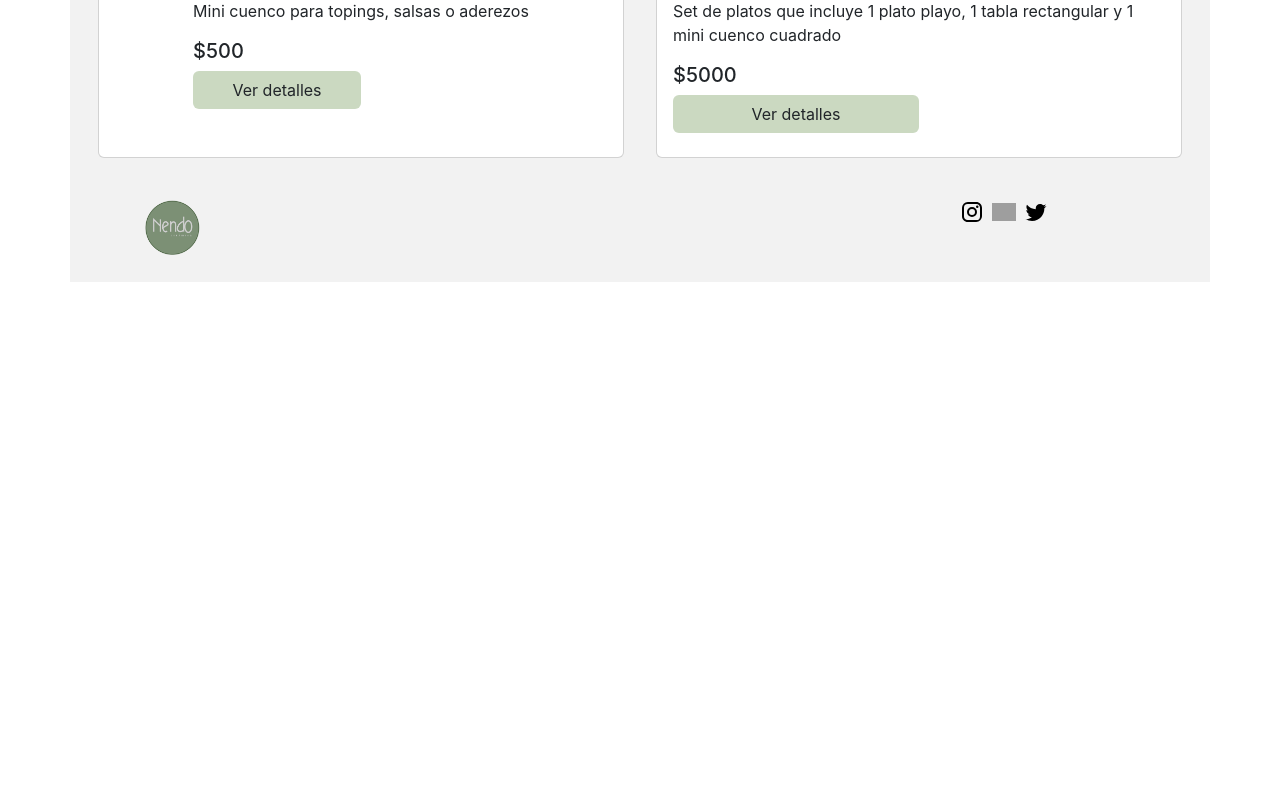
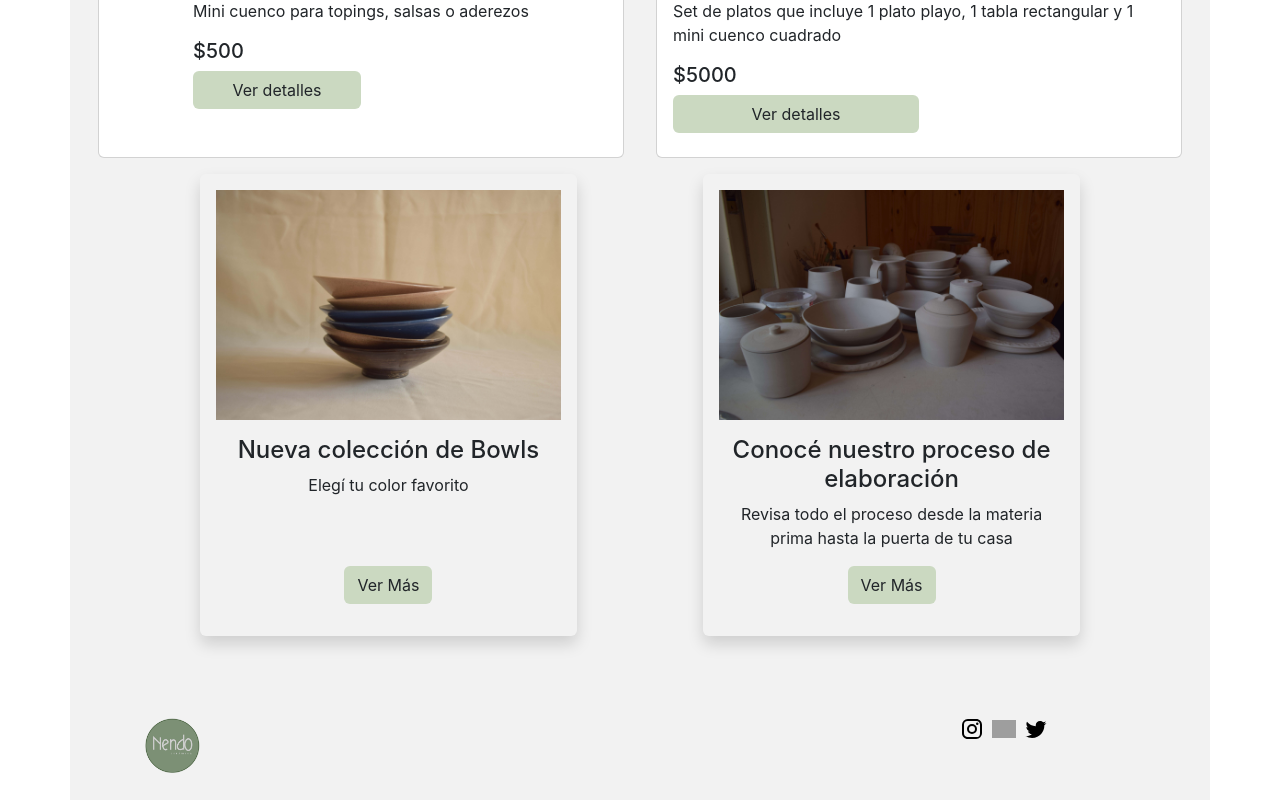
Before and after one commit to jplarussa/NendoCeramica-React, a React (Create React App) app: page / in a window 1280 px wide. Shown: the part 1140-1940 px from the top of the page. Before the commit the page ends 1422 px from the top, so only its background shows below. Built offline with nearby package versions, Linux system fonts and the light colour scheme; grey boxes are pictures that could not be loaded; a small style sheet from the web is missing.

Commit message:
PreEntrega2+LaRussa

```diff
--- a/src/App.js
+++ b/src/App.js
@@ -17,8 +17,8 @@ function App() {
         <Route path="/item/" element={<ItemListContainer />} />
         <Route path="/item/:id" element={<ItemDetailContainer />} />
         <Route path="*" element={<Error404 />} />
-{/*         <Route exact path="/banners" element={<Banners />} /> */}
       </Routes>
+      <Banners></Banners>
       <Footer />
     </BrowserRouter>
   );
--- a/src/components/Banners.jsx
+++ b/src/components/Banners.jsx
@@ -3,9 +3,9 @@ import { Link } from "react-router-dom";
 
 const Banners = () => {
     return (
-    <div className="container">
-        <div className="row gx-3 mb-5">
-            <div className="col-md-6 text-center shadow p-3 rounded">
+    <div className="container bg-nendo pb-2">
+        <div className="row gx-3 mb-5 justify-content-evenly">
+            <div className="col-md-4 text-center shadow p-3 rounded">
                 <div className="d-flex flex-column h-100">
                 <p><img src="/images/DSC_0029.jpg" alt="Bowls" className="img-fluid" /></p>
                     <h4>Nueva colección de Bowls</h4>
@@ -13,7 +13,7 @@ const Banners = () => {
                     <p className="mt-auto"><Link to="#" target="_blank" className="btn bg-nendo-light">Ver Más</Link></p>
                 </div>
             </div>
-            <div className="col-md-6 text-center shadow p-3 rounded">
+            <div className="col-md-4 text-center shadow p-3 rounded">
                 <div className="d-flex flex-column h-100">
                 <p><img src="/images/DSC_0006.jpg" alt="Preparación" className="img-fluid" /></p>
                     <h4>Conocé nuestro proceso de elaboración</h4>
--- a/src/components/ItemCount.jsx
+++ b/src/components/ItemCount.jsx
@@ -9,7 +9,7 @@ import { useState } from "react";
         const subtraction = () => count > initial && setCount(count - 1);
         const agregar = () => {
             if (stock > 0) {
-                alert("Agregaste "+ count +" al carrito");
+                alert("Agregaste "+ count +" productos al carrito");
             }
         }
 
--- a/src/components/ItemList.jsx
+++ b/src/components/ItemList.jsx
@@ -7,7 +7,7 @@ const ItemList = ({ listProducts }) => {
     return (
         <div className="container bg-nendo" >
             <div className="row">
-                <div class="card-group">
+                <div className="card-group">
                     {listProducts.map(product => <Item key={product.id} product={product} />)}
                 </div>
             </div>
```
Also changed, not shown: 2 other files (tests, documents, lock files or other folders).
